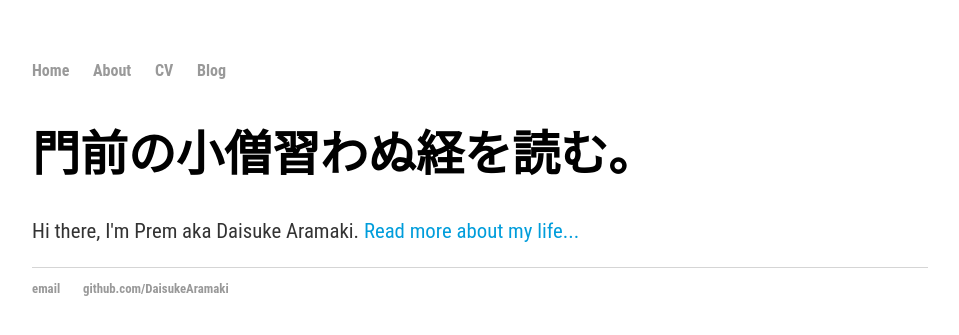
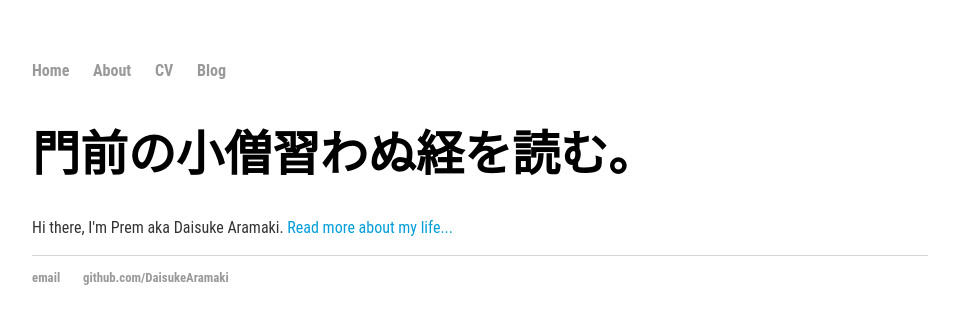
Before and after one commit to DaisukeAramaki/DaisukeAramaki.github.io, a Jekyll site: the page index.html, which Jekyll copies as it is, in a window 1280 px wide. Shown: the top 335 px of the page, without its empty margins (160-1119 px from the left). Built offline with Jekyll 4.4.1, drawn with Linux system fonts in a browser that asks for light colours.

Commit message:
Still font related

```diff
--- a/css/main.css
+++ b/css/main.css
@@ -3,7 +3,7 @@ body { margin: 60px auto; width: 70%; }
 a { text-decoration: none; color: #999; }
 a:hover { text-decoration: underline; }
 
-p, ul {  font-family: 'Roboto Condensed', 'Arial', 'Sans-Serif'; font-size: 1.3em; line-height: 1.4em; color: #333; }
+p, ul {  font-family: 'Roboto Condensed', 'Arial', 'Sans-Serif'; font-size: 1.0em; line-height: 1.4em; color: #333; }
 
 h1, h2, h3, h4 { font-family: 'Roboto Condensed', 'Arial', 'Sans-Serif'; }
 h1 { font-size: 3em;  }
```
